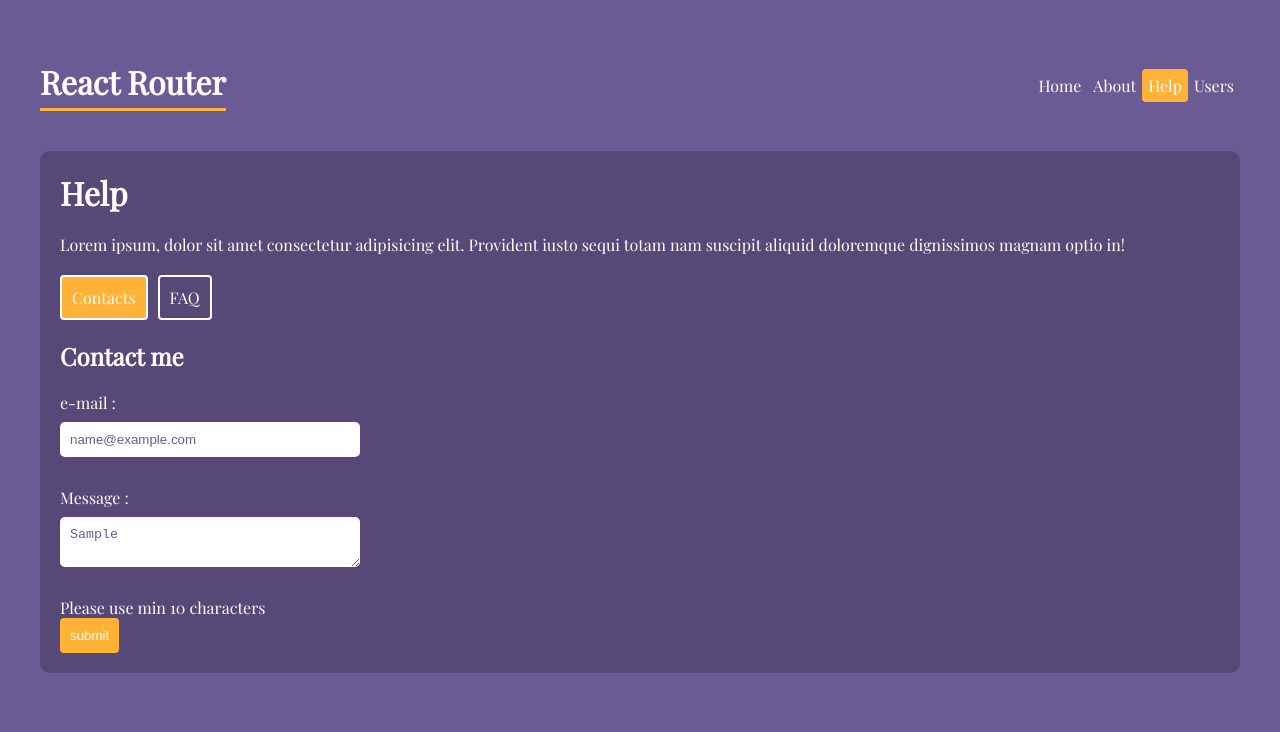
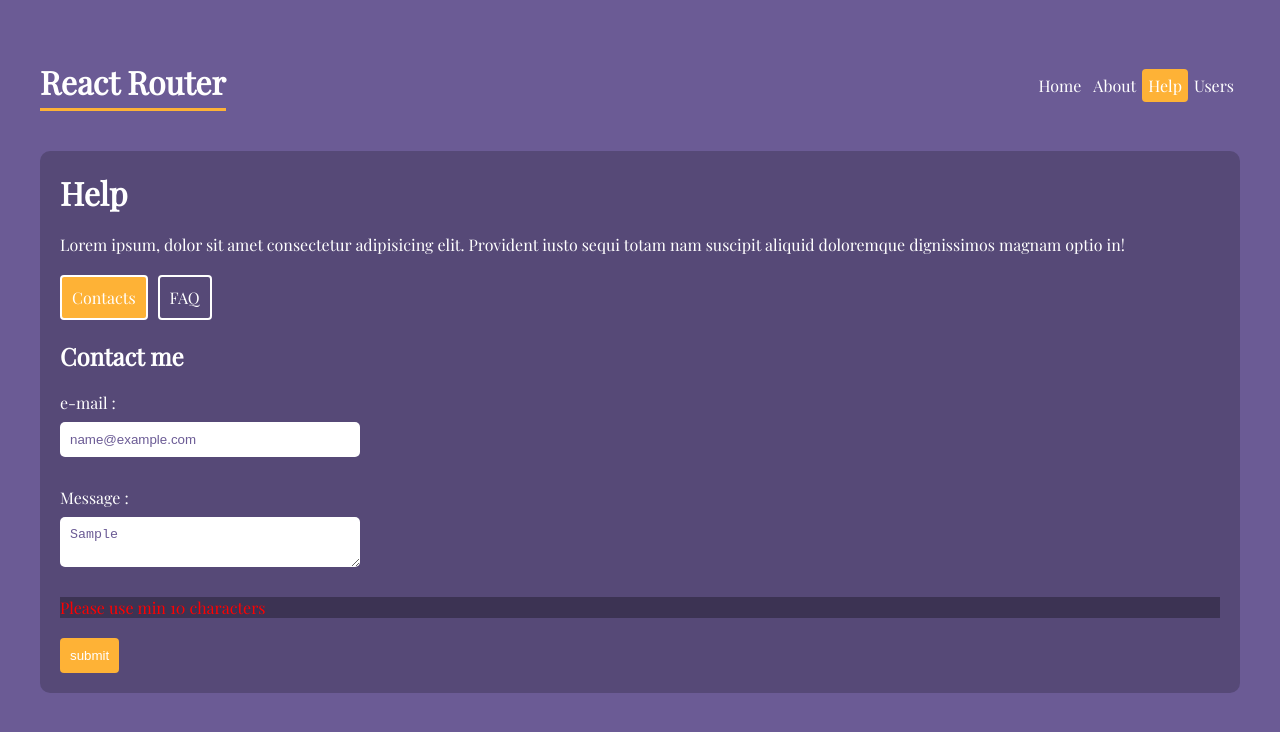
Before and after one commit to CherokeeX/react-router, a React (Create React App) app: page /help/contacts in a window 1280 px wide. Both pictures are taken after typing "name@example.com", "Sample" into the empty fields and a click on the button "submit". Shown: the top 732 px of the page. Built offline with nearby package versions, Linux system fonts and the light colour scheme.

Commit message:
useRouterError

```diff
--- a/src/index.css
+++ b/src/index.css
@@ -127,3 +127,9 @@ form button {
 .user-details ul {
     padding: 30px;
 }
+
+.errors{
+    color: red;
+    margin-bottom: 20px;
+    background: rgba(0, 0, 0, 0.3);
+}
--- /dev/null
+++ b/src/pages/NotFound.js
@@ -0,0 +1,12 @@
+export  const  NotFound = ()=>{
+
+    return(
+        <div>
+            404 FOUND
+        </div>
+    );
+
+
+
+
+}
--- a/src/pages/UserDetails.js
+++ b/src/pages/UserDetails.js
@@ -26,5 +26,8 @@ const user = useLoaderData();
 export  const UserDetailsLoader = async({params})=>{
     const {userid} = params;
     const res =  await fetch('https://jsonplaceholder.typicode.com/users/'+ userid);
+    if(res.status === 404){
+        throw new Response ('Not Found page', {status : 404});
+    }
     return res.json();
 }
--- /dev/null
+++ b/src/pages/UsersError.js
@@ -0,0 +1,15 @@
+import { Link, useRouteError } from "react-router-dom";
+
+export const UsersError = ()=> {
+
+    const error = useRouteError();
+
+return (
+
+     <div>
+        <h1>Page can not  Found</h1>
+        <p>{error.data}</p>
+        <Link to='/'>Back to Main Page</Link>
+
+    </div>);
+}
--- a/src/pages/help/Contacts.js
+++ b/src/pages/help/Contacts.js
@@ -9,12 +9,12 @@ const errors =useActionData();
                 <div>
                     <label htmlFor="email">e-mail : </label>
                     <input type="text" name="email" />
-                    {errors?.email && <span>{errors.email}</span>}
+                    {errors?.email && <p className="errors">{errors.email}</p>}
                 </div>
                 <div>
                     <label htmlFor="message">Message : </label>
                     <textarea name="message"></textarea>
-                    {errors?.message && <span>{errors.message}</span>}
+                    {errors?.message && <p className="errors">{errors.message}</p>}
                 </div>
 
                 <button type="submit">submit</button>
```
Also changed, not shown: src/App.js (+6 -3 lines).
